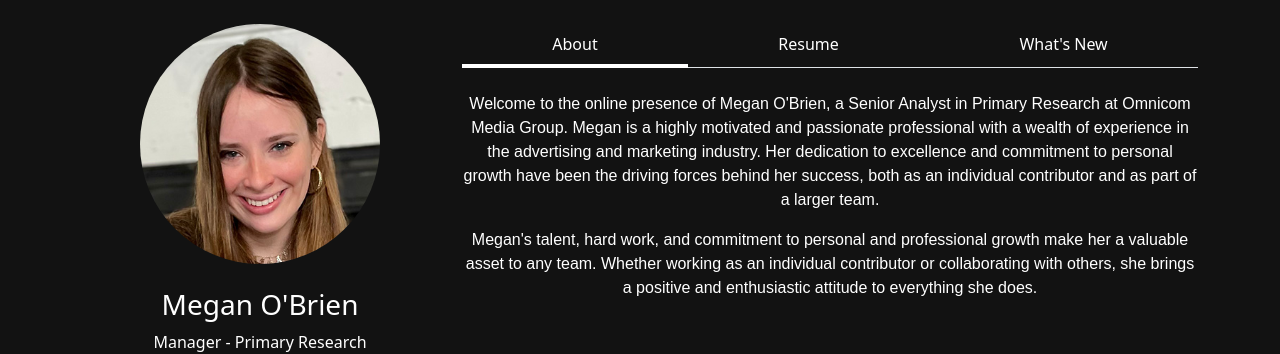
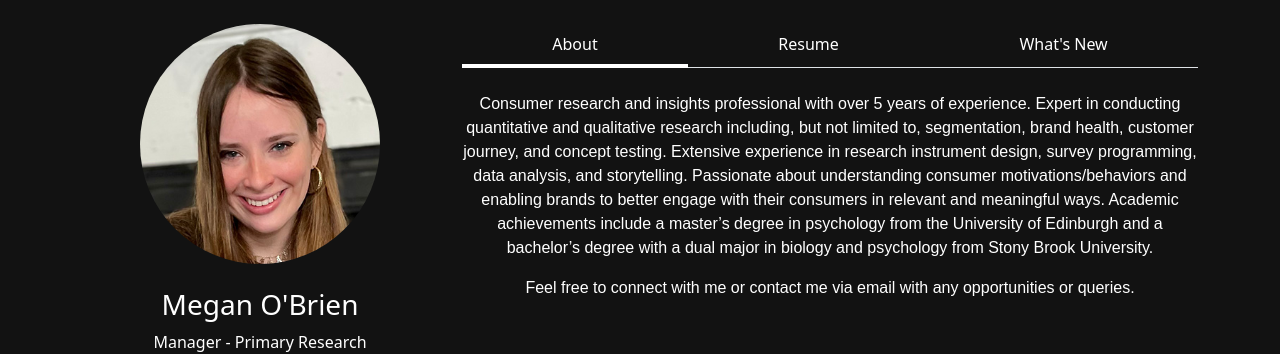
Before and after one commit to megan-o/site, a React (Create React App) app: page / in a window 1280 px wide. Shown: the top 354 px of the page. Built offline with nearby package versions, Linux system fonts and the light colour scheme; no server answers.

Commit message:
Update About.js

```diff
--- a/src/Components/About.js
+++ b/src/Components/About.js
@@ -3,18 +3,10 @@ function About() {
       <>
       <br/>
         <p className="body">
-          Welcome to the online presence of Megan O'Brien, a Senior Analyst in
-          Primary Research at Omnicom Media Group. Megan is a highly motivated and
-          passionate professional with a wealth of experience in the advertising
-          and marketing industry. Her dedication to excellence and commitment to
-          personal growth have been the driving forces behind her success, both as
-          an individual contributor and as part of a larger team.
+          Consumer research and insights professional with over 5 years of experience. Expert in conducting quantitative and qualitative research including, but not limited to, segmentation, brand health, customer journey, and concept testing. Extensive experience in research instrument design, survey programming, data analysis, and storytelling. Passionate about understanding consumer motivations/behaviors and enabling brands to better engage with their consumers in relevant and meaningful ways. Academic achievements include a master’s degree in psychology from the University of Edinburgh and a bachelor’s degree with a dual major in biology and psychology from Stony Brook University.
         </p>
         <p className="body">
-          Megan's talent, hard work, and commitment to personal and professional
-          growth make her a valuable asset to any team. Whether working as an
-          individual contributor or collaborating with others, she brings a
-          positive and enthusiastic attitude to everything she does.
+         Feel free to connect with me or contact me via email with any opportunities or queries.
         </p>
       </>
     );
```
